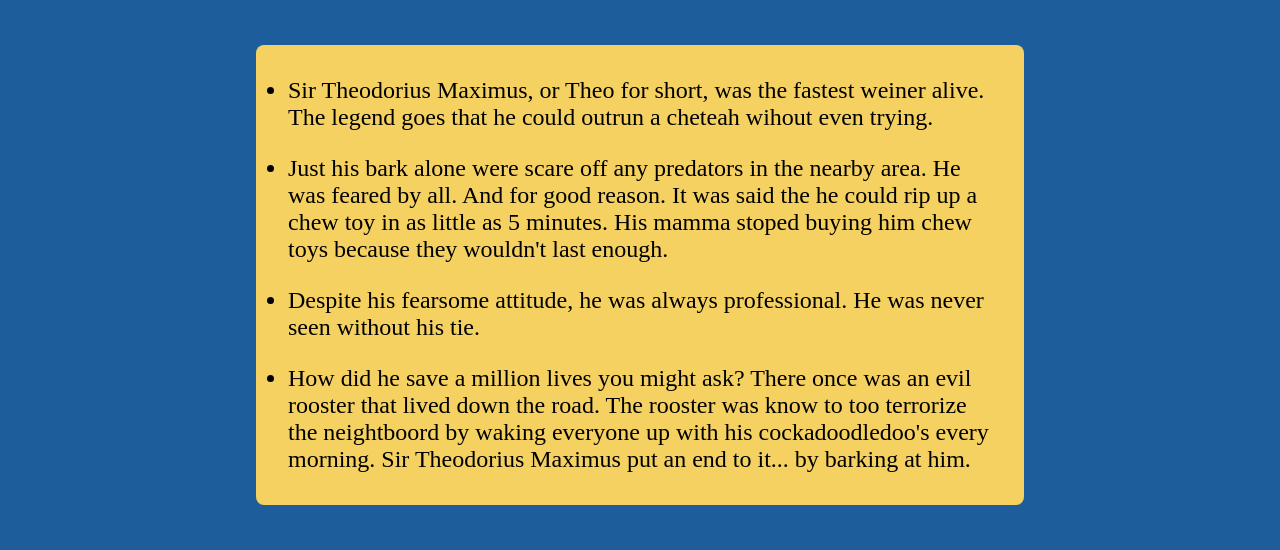
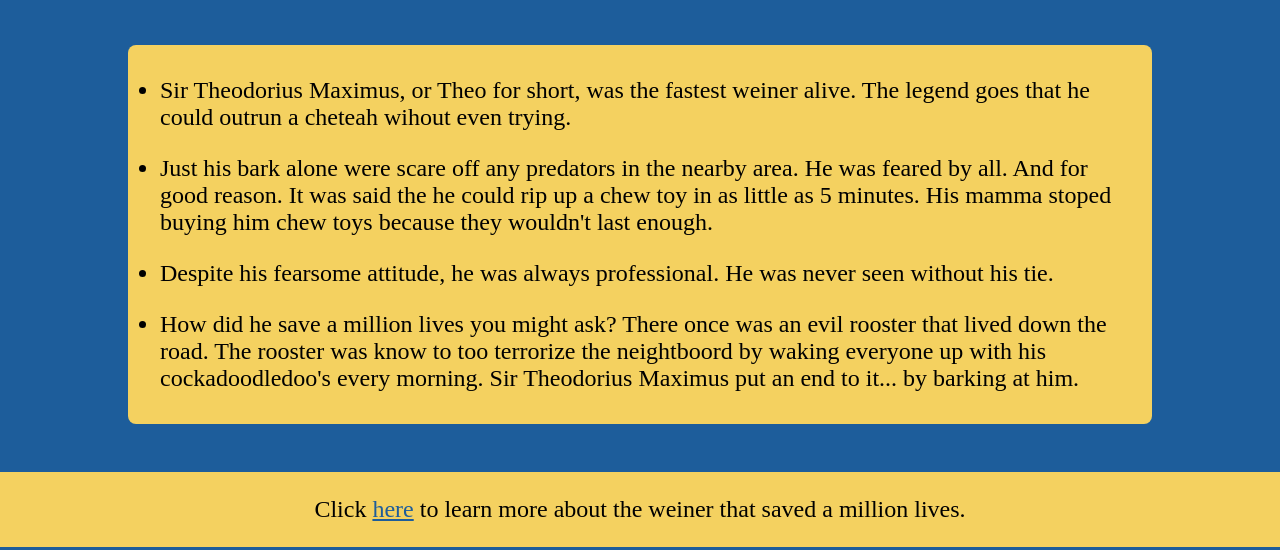
Before and after one commit to Tory-Stodard/tribute-page, a plain HTML site: page index.html in a window 1280 px wide. Shown: the part 510-1060 px from the top of the page. Drawn offline with Linux system fonts and the light colour scheme.

Commit message:
changed ul width

```diff
--- a/styles.css
+++ b/styles.css
@@ -49,7 +49,7 @@ h1,
 }
 
 ul {
-  max-width: 60%;
+  width: 80%;
   margin: 0 auto;
   background-color: #f4d160;
   padding: 2rem;
```
